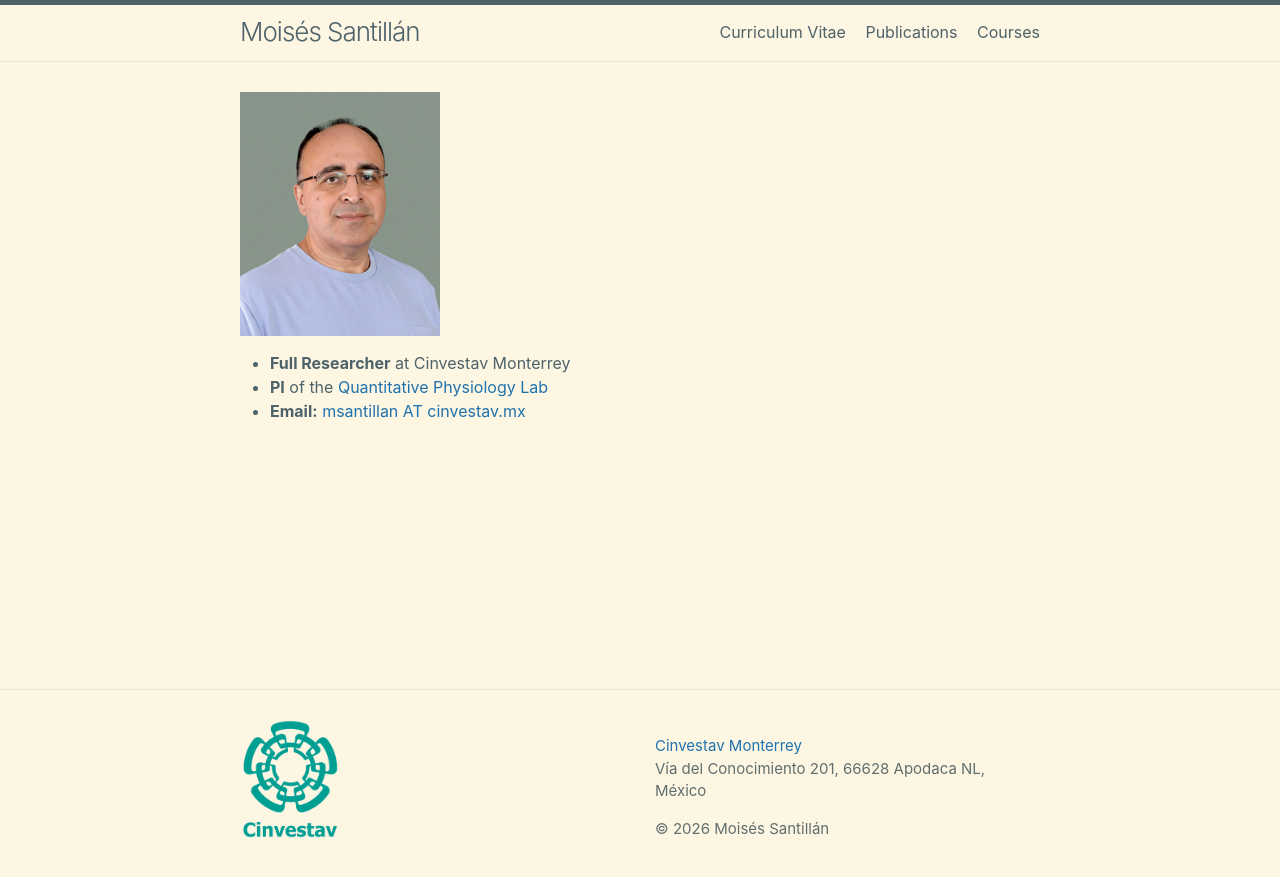
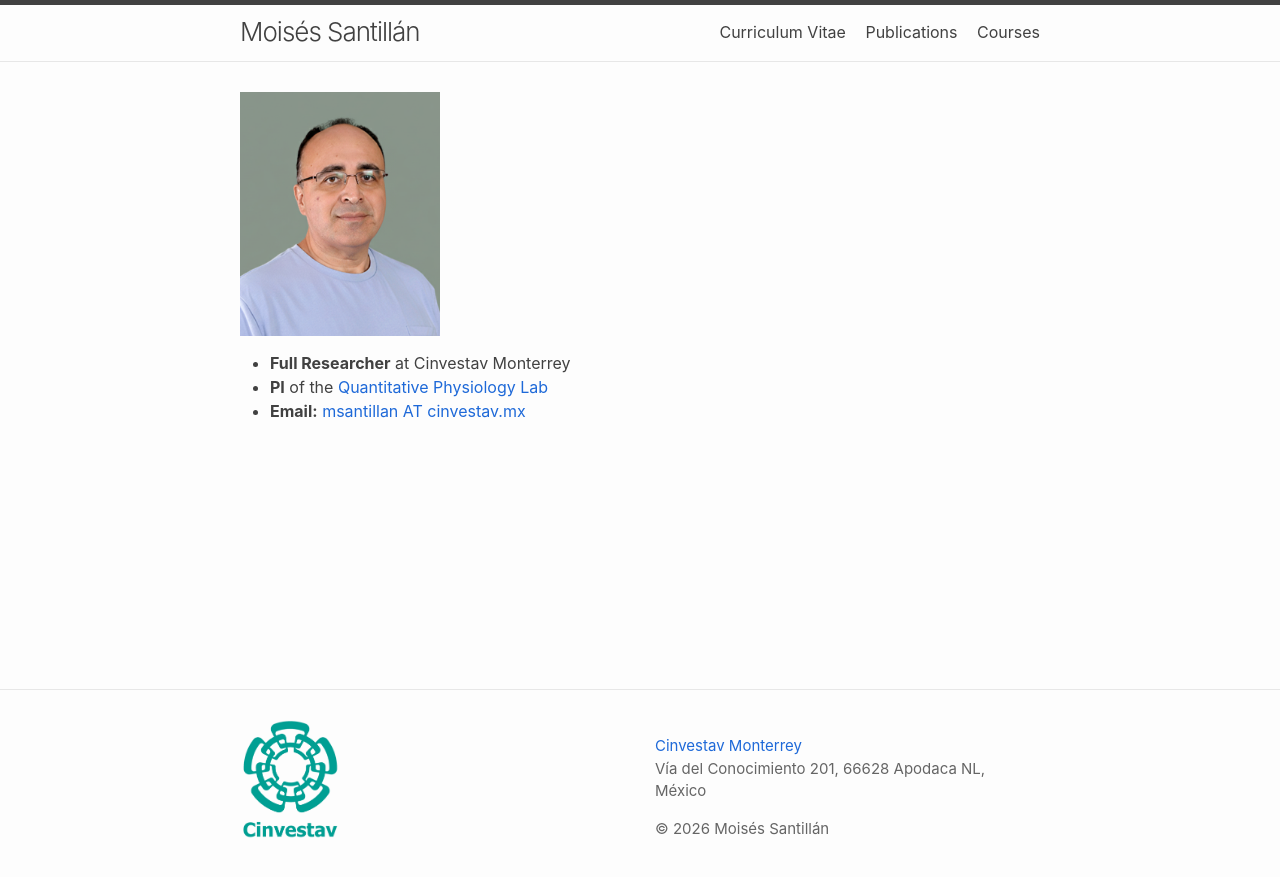
Before and after one commit to moises-santillan/moises-santillan.github.io, a Jekyll site: the page built from index.md, in a window 1280 px wide. Shown: the top 877 px of the page. Built offline with Jekyll 4.4.1, drawn with Linux system fonts in a browser that asks for light colours; nearby versions of some CDN libraries.

Commit message:
Update _config.yml

```diff
--- a/_config.yml
+++ b/_config.yml
@@ -32,9 +32,10 @@ url: "https://moises-santillan.github.io/" # the base hostname & protocol for yo
 remote_theme: "jekyll/minima@1e8a445"
 plugins:
   - jekyll-feed
+  - jekyll-target-blank
 
 minima:
-  skin: solarized-light
+  skin: classic
 
 # _config.yml
 
```
